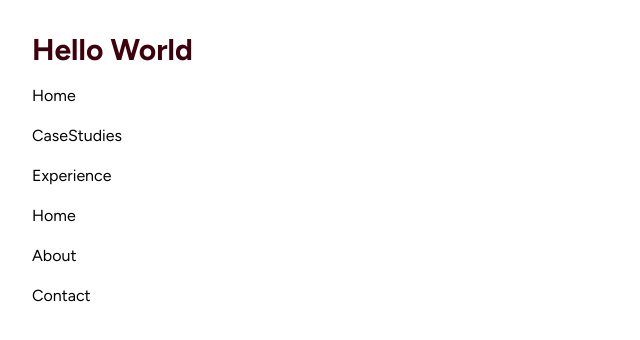
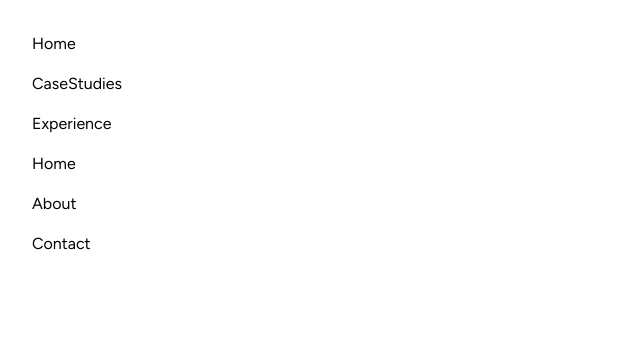
Before and after one commit to dean-tunbridge/px-portfolio, a React (Vite) app: page / in a window 1280 px wide. Shown: the top 340 px of the page, without its empty margins (0-640 px from the left). Built offline with nearby package versions, Linux system fonts and the light colour scheme.

Commit message:
remove unused h1 in app

```diff
--- a/src/App.tsx
+++ b/src/App.tsx
@@ -10,9 +10,6 @@ function App() {
   return (
     <>
       <div className="font-sans p-8 space-y-4">
-        <h1 className="text-3xl font-bold text-content-brand-primary">
-          Hello World
-        </h1>
         <Home />
         <CaseStudies />
         <Experience />
```
